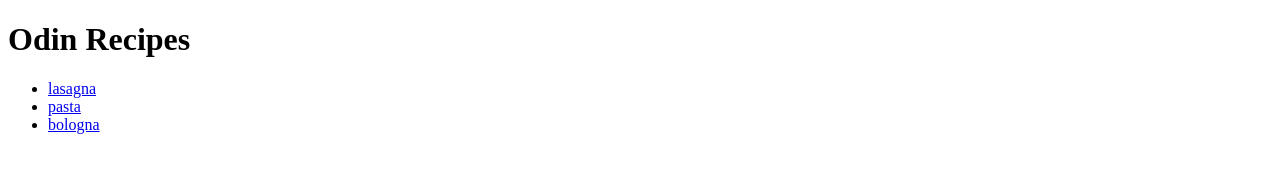
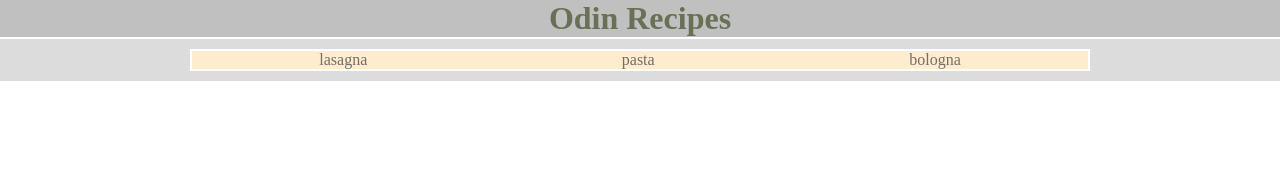
Before and after one commit to maggiecycy/odin-recipes, a plain HTML site: page index.html in a window 1280 px wide. Drawn offline with Linux system fonts and the light colour scheme.

Commit message:
增加了css网页样式表

```diff
--- a/index.html
+++ b/index.html
@@ -4,14 +4,17 @@
     <meta charset="UTF-8">
     <meta name="viewport" content="width=device-width, initial-scale=1.0">
     <title>This is delicious Recipes</title>
+    <link rel='stylesheet' href='style.css'/>
 </head>
 <body>
     <h1>Odin Recipes</h1>
-    <ul>
-        <li><a href="recipes/lasagna.html">lasagna</a></li>
-        <li><a href="recipes/pasta.html">pasta</a></li>
-        <li><a href="recipes/bologna.html">bologna</a></li>
-    </ul>
+     <div class='menu-container'>
+      <div class='menu'>
+        <div class='date'><a href="recipes/lasagna.html">lasagna</a></div>
+        <div class='signup'><a href="recipes/pasta.html">pasta</a></div>
+        <div class='login'><a href="recipes/bologna.html">bologna</a></div>
+      </div>
+    </div>
 
 </body>
 </html>
--- /dev/null
+++ b/style.css
@@ -0,0 +1,34 @@
+* {
+  margin: 0;
+  padding: 0;
+  box-sizing: border-box;
+}
+
+.menu-container {
+  color: #fff;
+  background-color: gainsboro;
+  padding: 10px 0;
+  display: flex;
+  justify-content: center;
+}
+
+.menu {
+  border: 2px solid #fff;
+  background-color: blanchedalmond;
+  width: 900px;
+  display: flex;
+  justify-content: space-around;
+
+}
+
+h1 {
+  background-color:silver;
+  margin-bottom: 2px;
+  text-align: center;
+  color: rgb(104, 113, 85);
+}
+
+a {
+  text-decoration: none;
+  color: rgb(113, 112, 101);
+}
```
Also changed, not shown: recipes/bologna.html (+1 -0 lines), images/awesome-logo.svg (added), images/five.svg (added), images/four.svg (added), images/one.svg (added), images/social-icons.svg (added), images/three.svg (added), images/two.svg (added).
